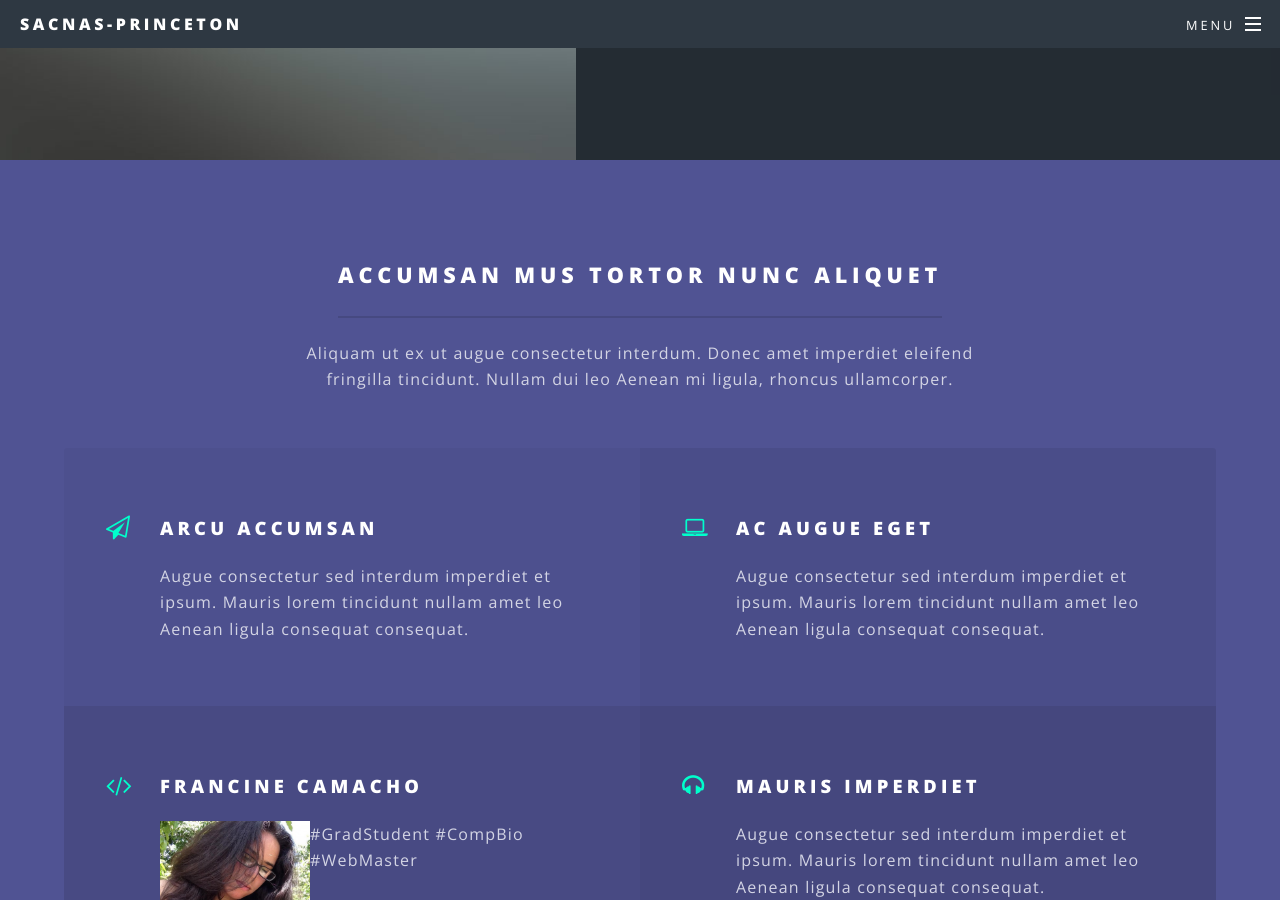
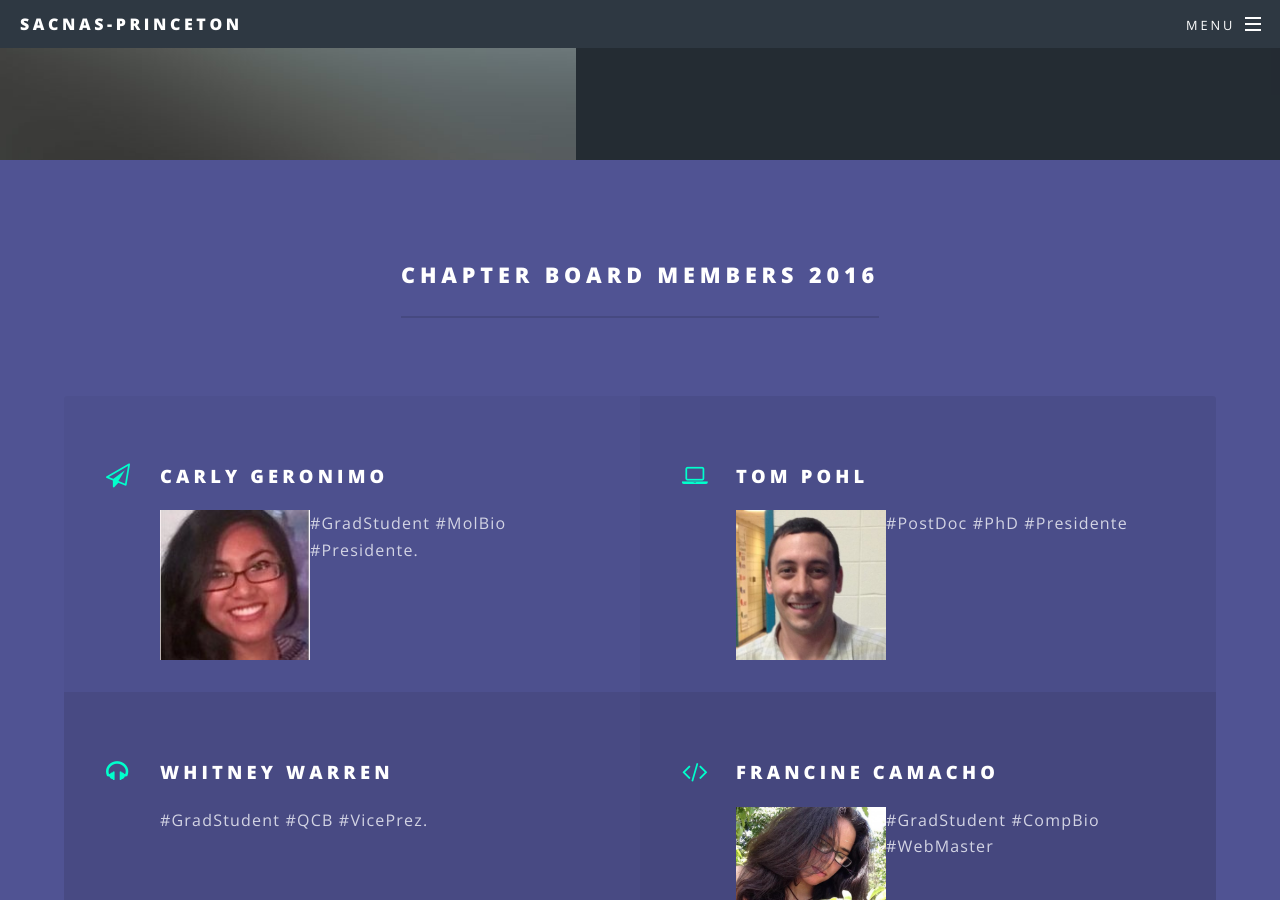
Before and after one commit to SACNAS-Princeton/SACNAS-Princeton.github.io, a Jekyll site: the page built from index.html, in a window 1280 px wide and 900 px high, scrolled down 2446 px. Built offline with Jekyll 4.4.1, drawn with Linux system fonts in a browser that asks for light colours; some of the changed text lies outside the part shown.

Commit message:
working on main page content --testing image placement

```diff
--- a/index.html
+++ b/index.html
@@ -59,36 +59,36 @@
 					<section id="three" class="wrapper style3 special">
 						<div class="inner">
 							<header class="major">
-								<h2>Accumsan mus tortor nunc aliquet</h2>
-								<p>Aliquam ut ex ut augue consectetur interdum. Donec amet imperdiet eleifend<br />
-								fringilla tincidunt. Nullam dui leo Aenean mi ligula, rhoncus ullamcorper.</p>
+								<h2>Chapter Board Members 2016 </h2>
+								<!-- <p>Aliquam ut ex ut augue consectetur interdum. Donec amet imperdiet eleifend<br />
+								fringilla tincidunt. Nullam dui leo Aenean mi ligula, rhoncus ullamcorper.</p> -->
 							</header>
 							<ul class="features">
 								<li class="icon fa-paper-plane-o">
-									<h3>Arcu accumsan</h3>
-									<p>Augue consectetur sed interdum imperdiet et ipsum. Mauris lorem tincidunt nullam amet leo Aenean ligula consequat consequat.</p>
+									<h3>Carly Geronimo</h3>
+									<img style="float:left;width:150px;height:150px" src="{{ site.baseurl }}carly.jpg">
+									<p>#GradStudent #MolBio #Presidente.</p>
 								</li>
 								<li class="icon fa-laptop">
-									<h3>Ac Augue Eget</h3>
-									<p>Augue consectetur sed interdum imperdiet et ipsum. Mauris lorem tincidunt nullam amet leo Aenean ligula consequat consequat.</p>
+									<h3>Tom Pohl </h3>
+									<img style="float:left;width:150px;height:150px" src="{{ site.baseurl }}tom.jpg">
+									<p>#PostDoc #PhD #Presidente</p>
+								</li>
+								<li class="icon fa-headphones">
+									<h3>Whitney Warren</h3>
+									<p> #GradStudent #QCB #VicePrez.</p>
 								</li>
 								<li class="icon fa-code">
 									<h3>Francine Camacho</h3>
 									<img style="float:left;width:150px;height:150px" src="{{ site.baseurl }}Camacho.jpg">
 									<p>#GradStudent #CompBio #WebMaster</p>
 								</li>
-								<li class="icon fa-headphones">
-									<h3>Mauris Imperdiet</h3>
-									<p>Augue consectetur sed interdum imperdiet et ipsum. Mauris lorem tincidunt nullam amet leo Aenean ligula consequat consequat.</p>
+								<li class="icon fa-heart-o">
+									<h3>Raymundo Alfaro-Aco </h3>
+									<img style="float:left;width:150px;height:150px" src="{{ site.baseurl }}raymundo.jpg">
+									<p>#GradStudent #MolBio #Secretary</p>
 								</li>
-								<li class="icon fa-heart-o">
-									<h3>Aenean Primis</h3>
-									<p>Augue consectetur sed interdum imperdiet et ipsum. Mauris lorem tincidunt nullam amet leo Aenean ligula consequat consequat.</p>
-								</li>
-								<li class="icon fa-flag-o">
-									<h3>Tortor Ut</h3>
-									<p>Augue consectetur sed interdum imperdiet et ipsum. Mauris lorem tincidunt nullam amet leo Aenean ligula consequat consequat.</p>
-								</li>
+
 							</ul>
 						</div>
 					</section>
```
Also changed, not shown: carly.jpg (added), raymundo.jpg (added), tom.jpg (added).
